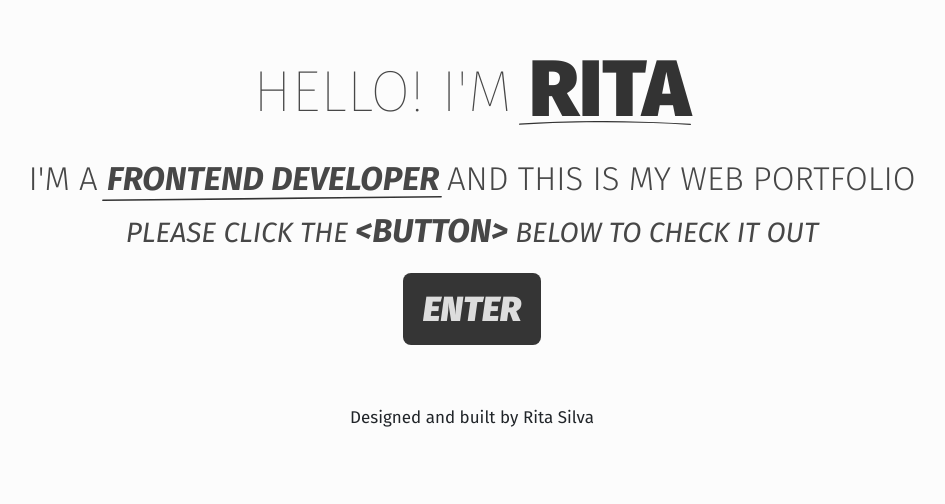
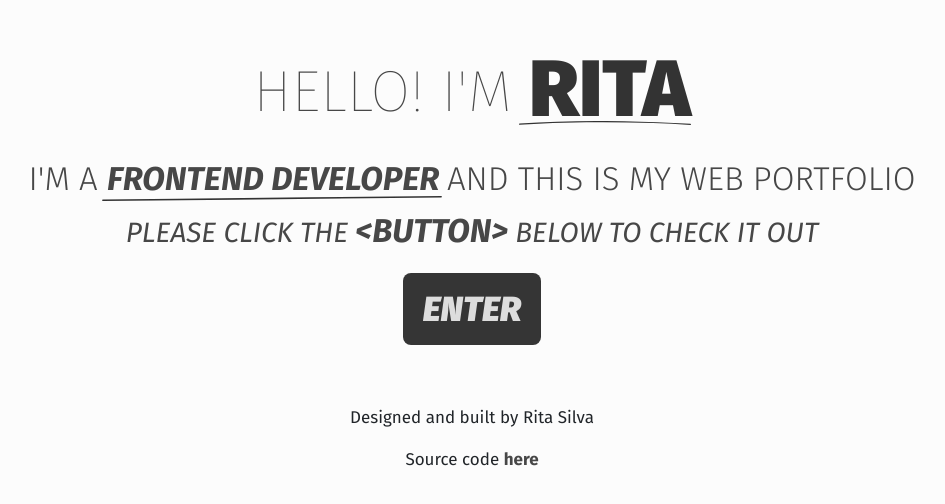
Before and after one commit to RitaSilva28/my-curriculum, a React (Create React App) app: page / in a window 1280 px wide. Shown: the part 184-688 px from the top of the page, without its empty margins (168-1113 px from the left). Built offline with nearby package versions, Linux system fonts and the light colour scheme.

Commit message:
added code source to footer

```diff
--- a/src/Components/css/Footer.css
+++ b/src/Components/css/Footer.css
@@ -7,6 +7,10 @@
    padding:60px;
    font-size:17px;
 
+}
+
+.footer a{
+   font-weight: 700;
 }
 
 
--- a/src/Components/js/Footer.js
+++ b/src/Components/js/Footer.js
@@ -6,6 +6,7 @@ export default function Footer(){
     return(
         <div className="footer">
             <p>Designed and built by Rita Silva</p>
+            <p>Source code <a href="https://github.com/RitaSilva28/my-curriculum" target={"_blank"} rel="noreferrer">here</a></p>
         </div>
     )
 
```
